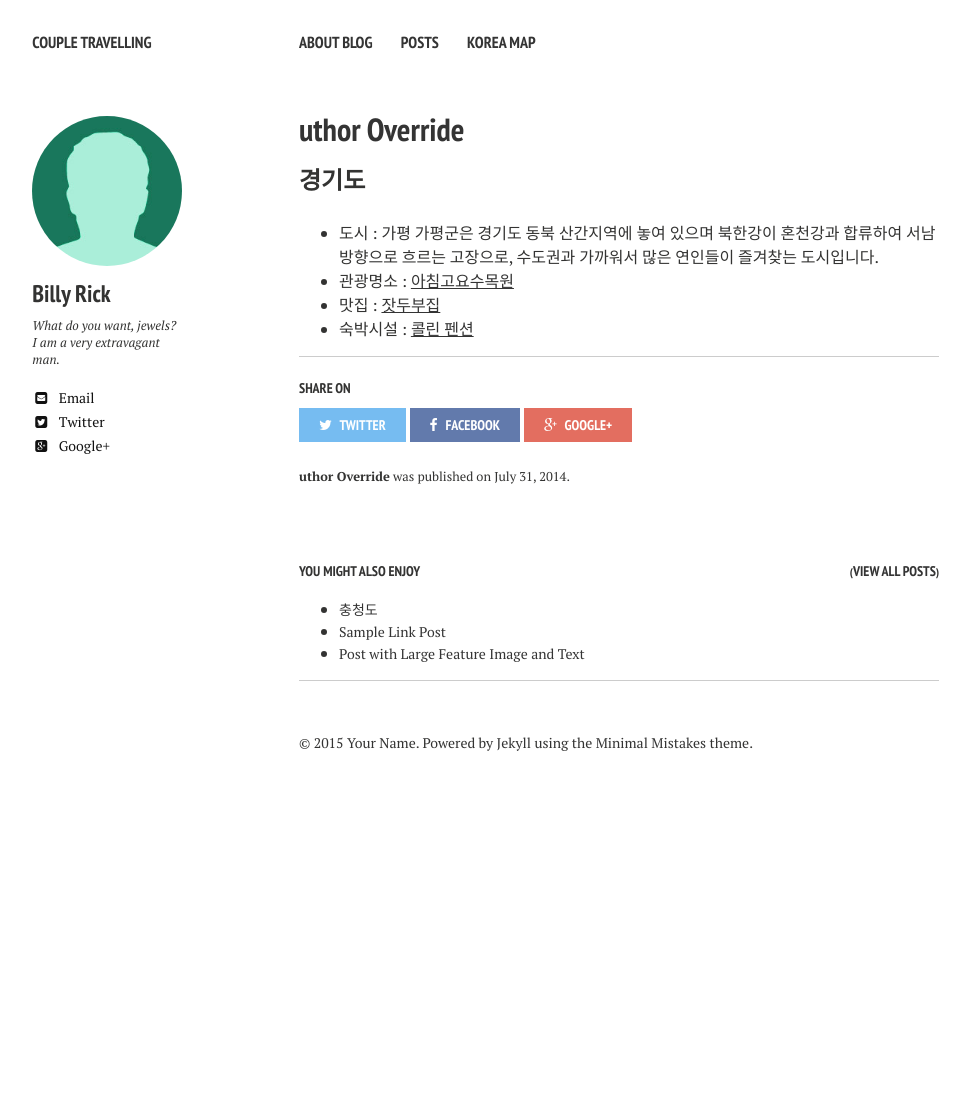
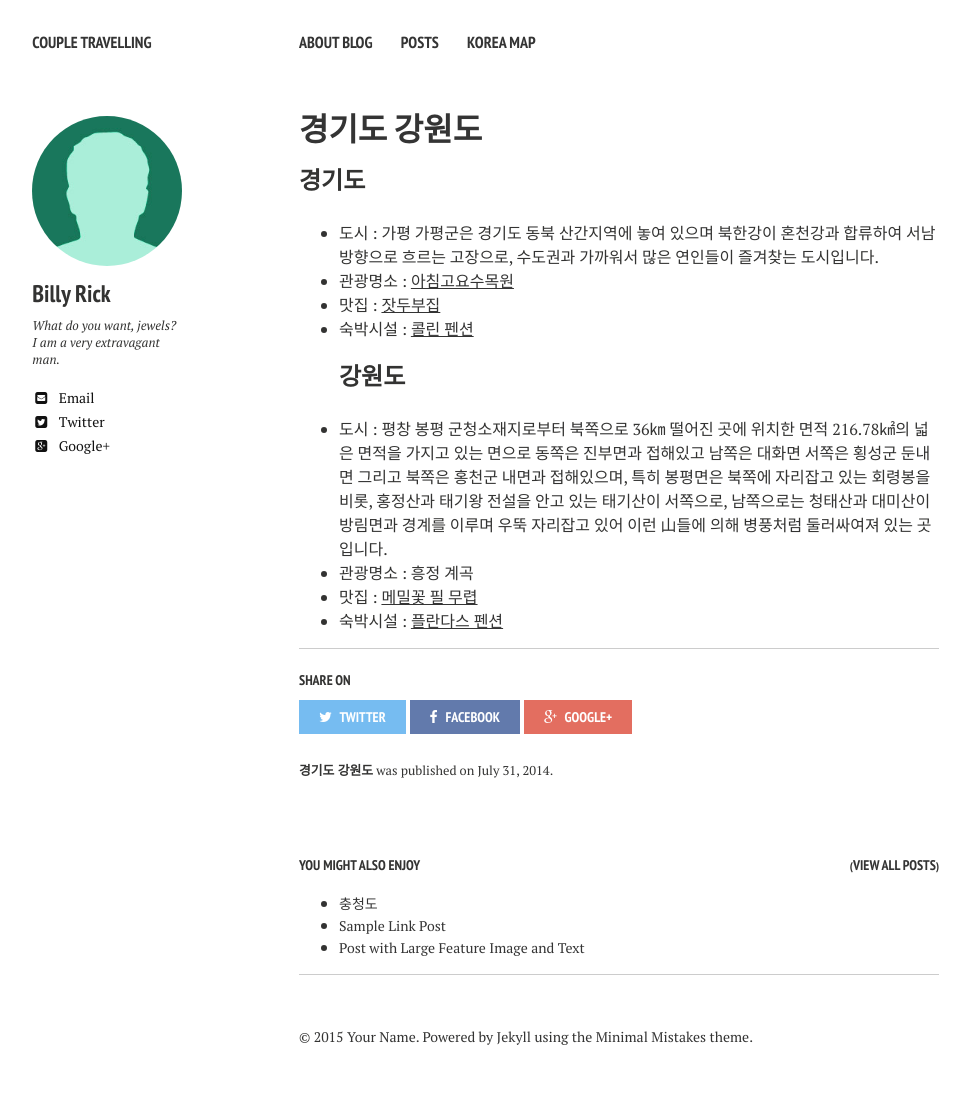
Before and after one commit to shinojin/shinojin.github.com, a Jekyll site: the page built from _posts/2014-07-31-author-override.md, in a window 1280 px wide. Shown: the whole page, without its empty margins (21-991 px from the left). Built offline with Jekyll 4.4.1, drawn with Linux system fonts in a browser that asks for light colours; nearby versions of some CDN libraries; before the commit the page ends 900 px from its top, so only the background shows below that.

Commit message:
Update 2014-07-31-author-override.md

```diff
--- a/_posts/2014-07-31-author-override.md
+++ b/_posts/2014-07-31-author-override.md
@@ -1,6 +1,6 @@
 ---
 layout: post
-title: "uthor Override"
+title: "경기도 강원도"
 author: billy_rick
 modified:
 excerpt: "A post to test author overrides using a data file."
@@ -12,3 +12,12 @@ tags: []
 - 관광명소 : [아침고요수목원](http://www.morningcalm.co.kr/)
 - 맛집 : [잣두부집](http://gpfriends.net/)
 - 숙박시설 : [콜린 펜션](http://collineps.net/)
+###강원도
+- 도시 : 평창 봉평
+군청소재지로부터 북쪽으로 36㎞ 떨어진 곳에 위치한 면적 216.78㎢의 넓은 면적을 가지고 있는 면으로 동쪽은 진부면과
+접해있고 남쪽은 대화면 서쪽은 횡성군 둔내면 그리고 북쪽은 홍천군 내면과 접해있으며, 특히 봉평면은 북쪽에 자리잡고 있는
+회령봉을 비롯, 홍정산과 태기왕 전설을 안고 있는 태기산이 서쪽으로, 남쪽으로는 청태산과 대미산이 방림면과 경계를 이루며
+우뚝 자리잡고 있어 이런 山들에 의해 병풍처럼 둘러싸여져 있는 곳입니다.
+- 관광명소 : 흥정 계곡
+- 맛집 : [메밀꽃 필 무렵](http://www.gasanhouse.com/menu.php)
+- 숙박시설 : [플란다스 펜션](http://www.fdpension.co.kr/)
```
